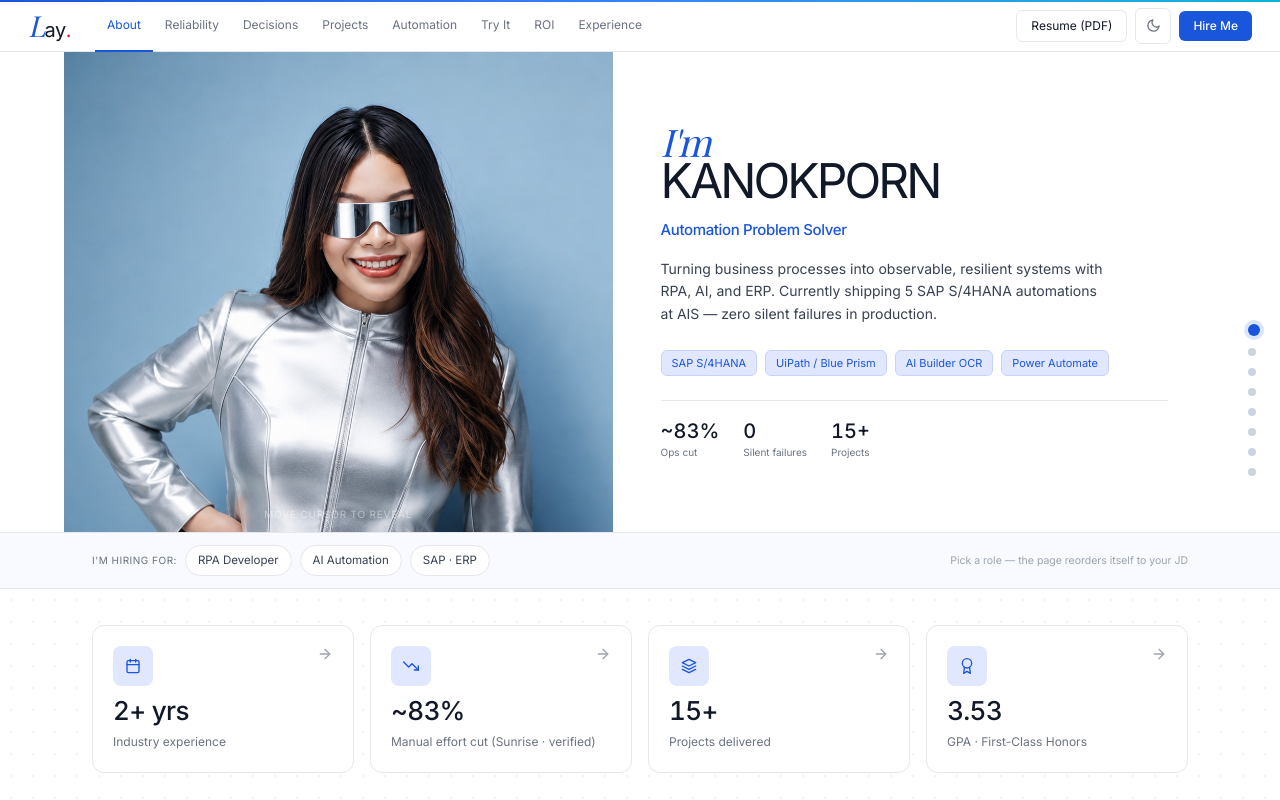
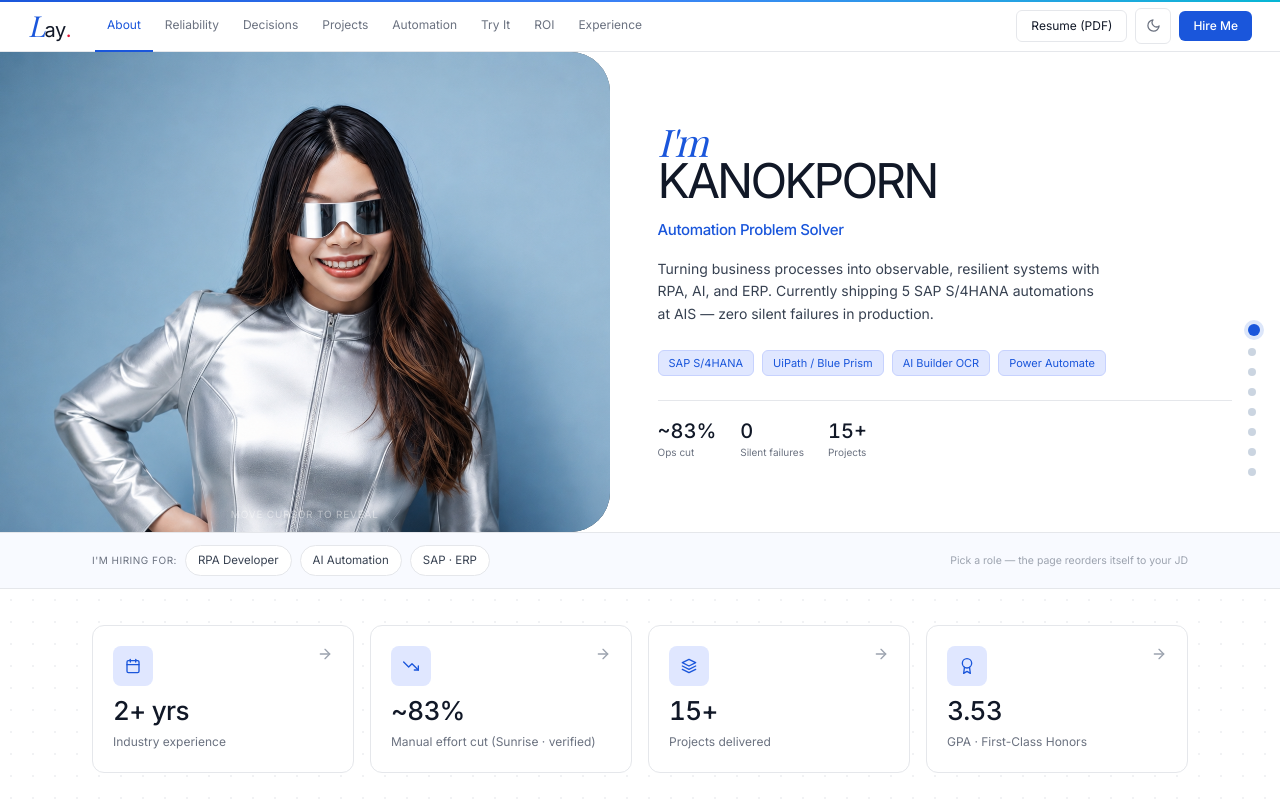
Before and after one commit to LayKanokporn/Portfoliolayya, a Next.js app: page / in a window 1280 px wide. Shown: the top 800 px of the page. Built offline with nearby package versions, Linux system fonts and the light colour scheme.

Commit message:
style: hero photo bleed left + rounded-r-[40px] on desktop
Photo extends to left edge, right side has 40px rounded corner
for a premium design-agency feel. No rounding on mobile.

Co-Authored-By: Claude Opus 4.6 <noreply@anthropic.com>

```diff
--- a/src/components/HeroSpotlight.tsx
+++ b/src/components/HeroSpotlight.tsx
@@ -61,11 +61,11 @@ export function HeroSpotlight() {
 
   return (
     <section className="relative border-b border-[#e5e7eb] dark:border-[#1e293b] bg-white dark:bg-[#0a0f1e] overflow-hidden">
-      <div className="max-w-6xl mx-auto grid lg:grid-cols-[minmax(0,1fr)_minmax(0,1.1fr)] min-h-[420px] lg:min-h-[480px]">
-        {/* LEFT — photo with spotlight */}
+      <div className="grid lg:grid-cols-[minmax(0,1fr)_minmax(0,1.1fr)] min-h-[420px] lg:min-h-[480px]">
+        {/* LEFT — photo bleeds to edge, rounded on right */}
         <div
           ref={photoRef}
-          className="relative cursor-crosshair bg-black overflow-hidden min-h-[320px] lg:min-h-0"
+          className="relative cursor-crosshair bg-black overflow-hidden min-h-[320px] lg:min-h-0 lg:rounded-r-[40px]"
         >
           <div
             className="absolute inset-0 bg-cover bg-center bg-no-repeat"
```
